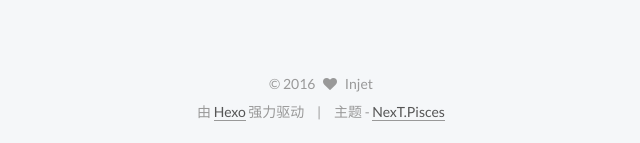
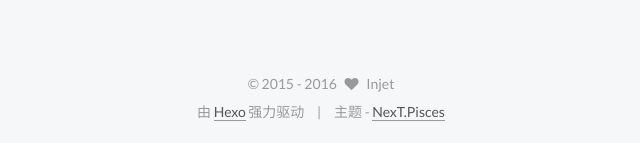
Before and after one commit to injetlee/injetlee.github.io, a plain HTML site: page 2016/03/26/一周总结/index.html in a window 1280 px wide. Shown: the part 929-1072 px from the top of the page, 449-1089 px from the left. Drawn offline with Linux system fonts and the light colour scheme.

Commit message:
Site updated: 2016-05-22 22:56:20

```diff
--- a/2016/03/26/一周总结/index.html
+++ b/2016/03/26/一周总结/index.html
@@ -501,7 +501,7 @@
       <div class="footer-inner">
         <div class="copyright" >
 
-  &copy;
+  &copy;  2015 -
   <span itemprop="copyrightYear">2016</span>
   <span class="with-love">
     <i class="fa fa-heart"></i>
```
Also changed, not shown: 2016/04/01/Python-Django-AngularJS/index.html (+1 -1 lines), 2016/05/07/Winows平台Python2与Python3共存/index.html (+1 -1 lines), 2016/05/17/Python操作Excel表格/index.html (+1 -1 lines), about/index.html (+1 -1 lines), archives/2016/03/index.html (+1 -1 lines), archives/2016/04/index.html (+1 -1 lines), archives/2016/05/index.html (+1 -1 lines), archives/2016/index.html (+1 -1 lines), archives/index.html (+1 -1 lines), categories/index.html (+1 -1 lines), categories/技术/index.html (+1 -1 lines), categories/随笔/index.html (+1 -1 lines), index.html (+1 -1 lines), tags/Python/index.html (+1 -1 lines), 2 more files.
